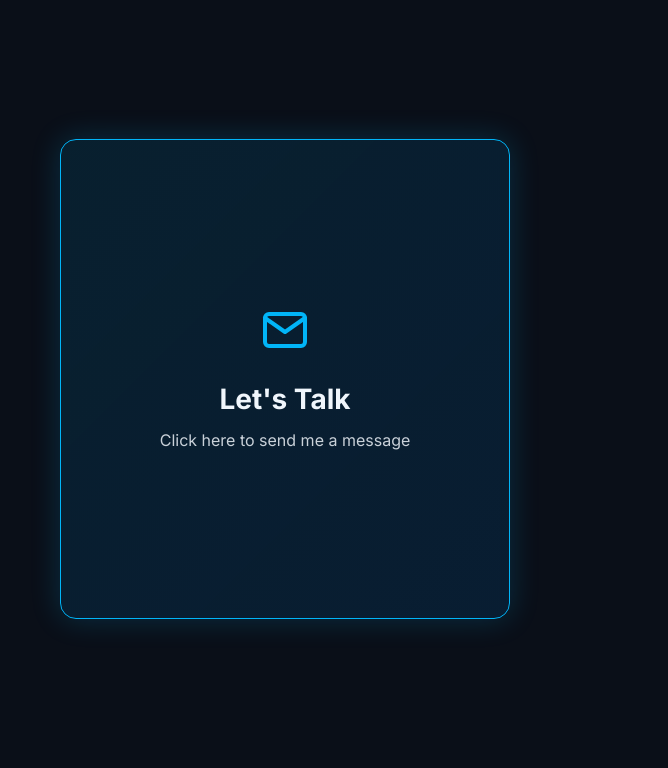
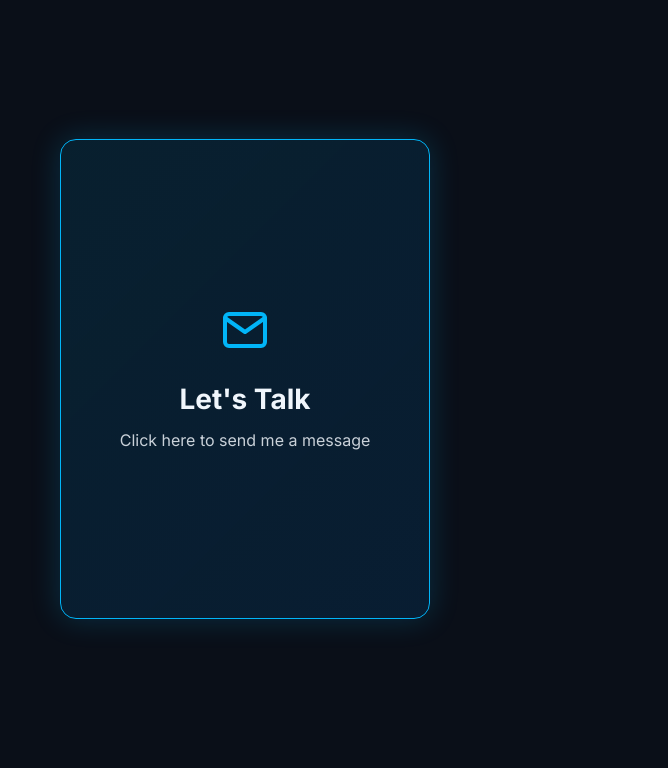
Before and after one commit to modola0100/-Portfolio, a plain HTML site: page index.html in a window 1280 px wide. Shown: the part 4120-4888 px from the top of the page, 612-1280 px from the left. Drawn offline with nearby package versions, Linux system fonts and the light colour scheme; animation ran at ten frames a second.

Commit message:
updaater

```diff
--- a/src/assets/css/global.css
+++ b/src/assets/css/global.css
@@ -268,14 +268,3 @@ main.loaded {
 /* ده بيضيف "هامش" وهمي فوق كل سكشن من السكاشن دي
   عشان لما اللينك ينط عليه، ميبدأش من أول الشاشة بالظبط ويختفي تحت الناف بار
 */
-#home, #about, #skills, #work, #experience, #contact {
-    /* 6rem = 96px. ممكن تقلل أو تزود الرقم ده حسب ارتفاع الناف بار عندك */
-    scroll-margin-top: 6rem;
-}
-
-/* للموبايل، ممكن نقلل المسافة شوية */
-@media (max-width: 768px) {
-     #home, #about, #skills, #work, #experience, #contact {
-        scroll-margin-top: 5rem; /* 80px */
-    }
-}
--- a/src/features/4-contact/contact.css
+++ b/src/features/4-contact/contact.css
@@ -54,7 +54,7 @@
 
 .contact-card-container {
     perspective: 1500px;
-    max-width: min(90vw, 450px);
+    max-width: min(90vw,370px);
 
     /* === تم التعديل هنا === */
     margin: 0 auto; /* يتوسط في عموده على الموبايل */
```
Also changed, not shown: index.html (+0 -1 lines), .github/agents/gemini.agent.md (deleted).
